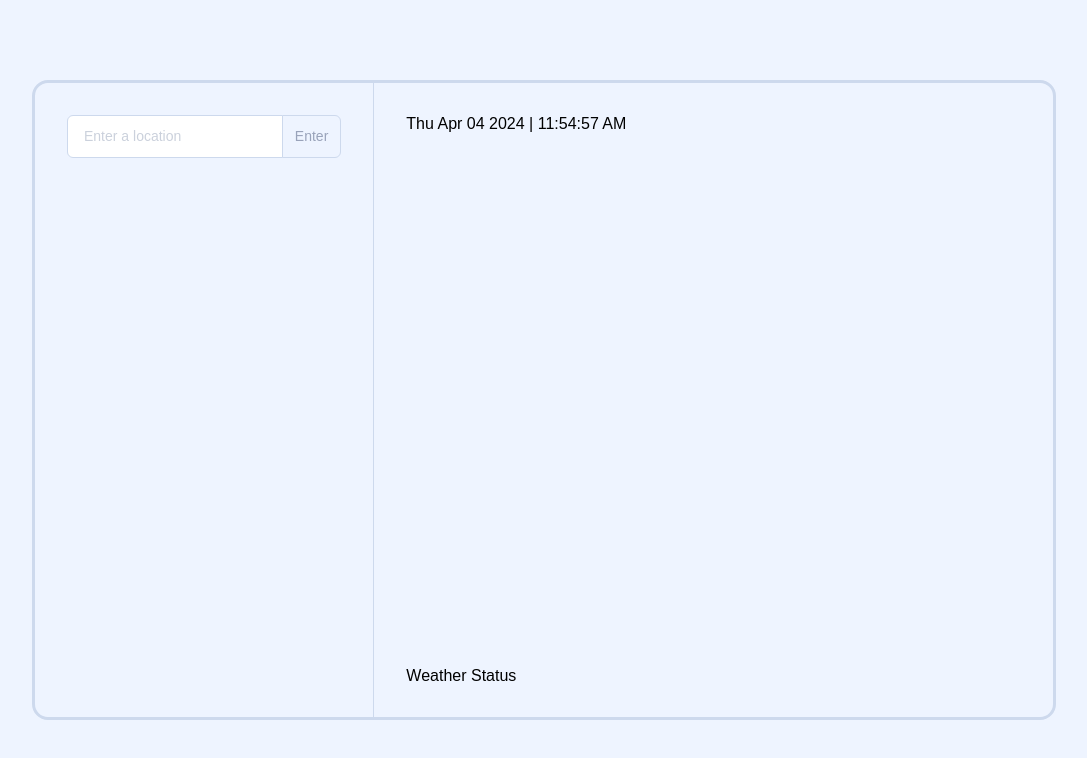
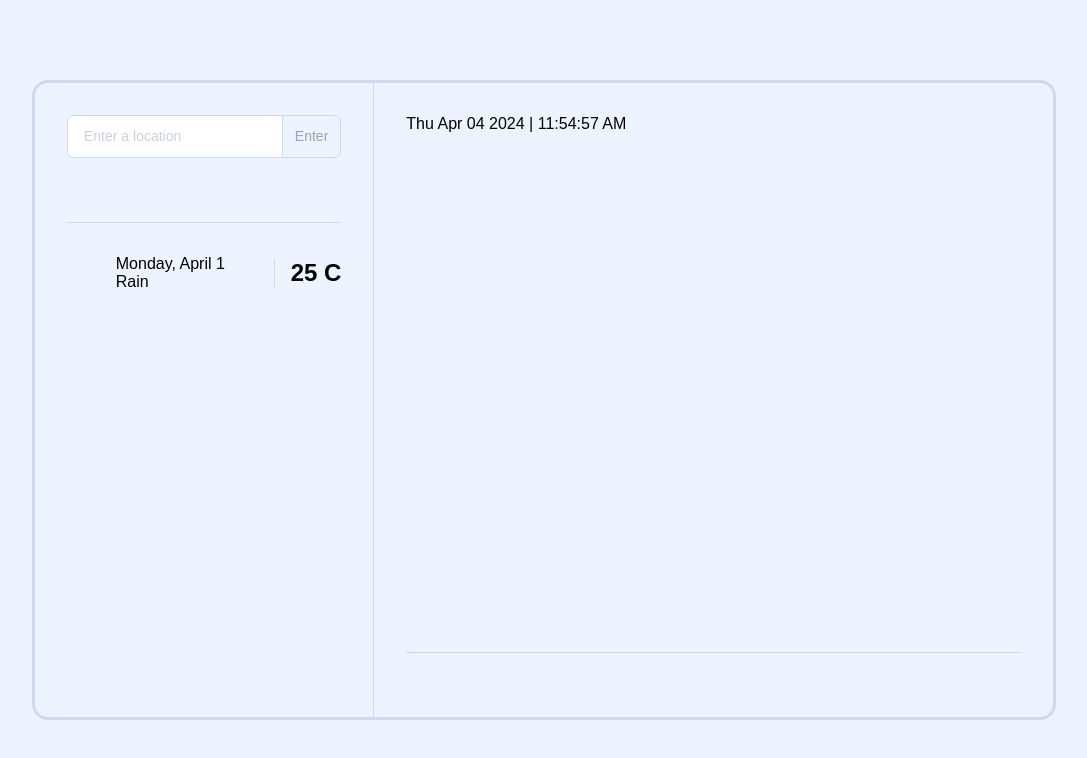
Before and after one commit to christianrazul/weather-app, a plain HTML site: page index.html in a window 1280 px wide. Shown: the whole page, without its empty margins (96-1183 px from the left). Drawn offline with Linux system fonts and the light colour scheme; no server answers.

Commit message:
Add weather forecast and styling changes

```diff
--- a/index.html
+++ b/index.html
@@ -18,21 +18,34 @@
         </div>
         <div class="weather">
           <div class="weather-information">
-            <h3 id="location"></h3>
             <h1 id="temp_C"></h1>
           </div>
           <div>
-            <div id="weather-description"></div>
             <p id="wind-information"></p>
+          </div>
+        </div>
+        <hr />
+        <div class="forecast">
+          <div class="forecast-day">
+            <img id="forecast-icon" />
+            <div class="forecast-info">
+              <p>Monday, April 1</p>
+              <p>Rain</p>
+            </div>
+            <h2>25 C</h2>
           </div>
         </div>
       </div>
 
       <div class="right">
         <div class="top">
+          <h3 id="location"></h3>
           <p id="datetime"></p>
         </div>
-        <div class="bottom">Weather Status</div>
+        <div class="bottom">
+          <h1 id="weather-description"></h1>
+          <hr />
+        </div>
       </div>
     </div>
   </body>
--- a/styles.css
+++ b/styles.css
@@ -35,6 +35,12 @@ body {
   background-color: var(--group-background);
 }
 
+hr {
+  width: 100%;
+  border: none;
+  border-top: 1px solid var(--group-border);
+  margin: 2rem 0;
+}
 .container {
   display: grid;
   grid-template-columns: 1fr 2fr;
@@ -151,3 +157,20 @@ body {
   flex-direction: column;
   justify-content: space-between;
 }
+
+.forecast {
+  display: grid;
+  grid-template-rows: repeat(5, 1fr);
+  gap: 1rem;
+}
+
+.forecast-day {
+  display: flex;
+  align-items: center;
+  justify-content: space-between;
+}
+
+.forecast-day h2 {
+  padding-left: 1rem;
+  border-left: 1px solid var(--group-border);
+}
```
